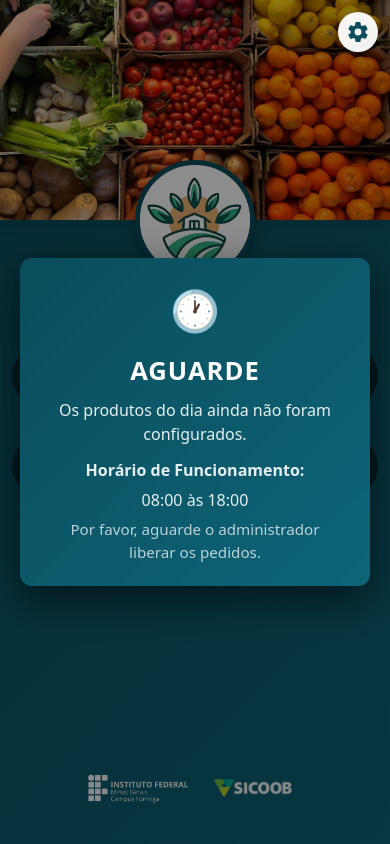
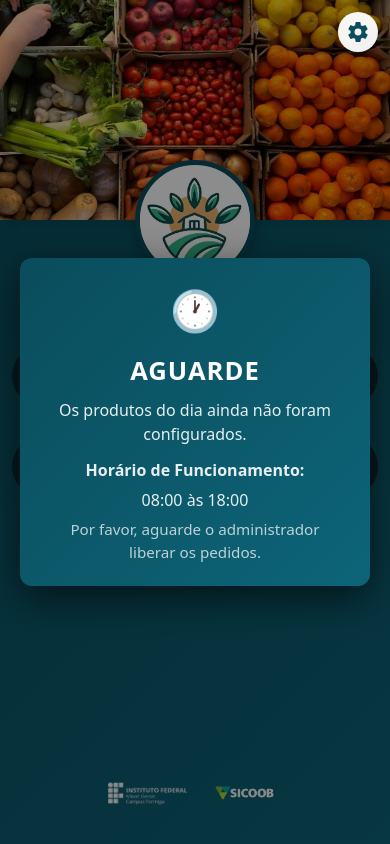
Before and after one commit to lluisacaetano/camfor-app, a React (Create React App) app: page / in a window 390 px wide. Built offline with nearby package versions, Linux system fonts and the light colour scheme; no server answers; the database is empty.

Commit message:
Ajustar tamanho das logos - mesma altura

```diff
--- a/src/components/CamforHome.css
+++ b/src/components/CamforHome.css
@@ -121,15 +121,15 @@
   display: flex;
   justify-content: center;
   align-items: center;
-  gap: 20px;
+  gap: 30px;
   margin: auto auto 20px auto;
 }
 
 .ch-sicoob-bottom,
 .ch-ifmg-bottom {
   display: block;
-  width: 140px;
-  height: auto;
+  height: 40px;
+  width: auto;
   object-fit: contain;
   opacity: 0.96;
 }
@@ -304,13 +304,13 @@
   }
 
   .ch-logos-bottom {
-    gap: 15px;
+    gap: 20px;
     margin: 20px auto 16px;
   }
 
   .ch-sicoob-bottom,
   .ch-ifmg-bottom {
-    width: 100px;
+    height: 30px;
   }
 
   .cc-back {
```
